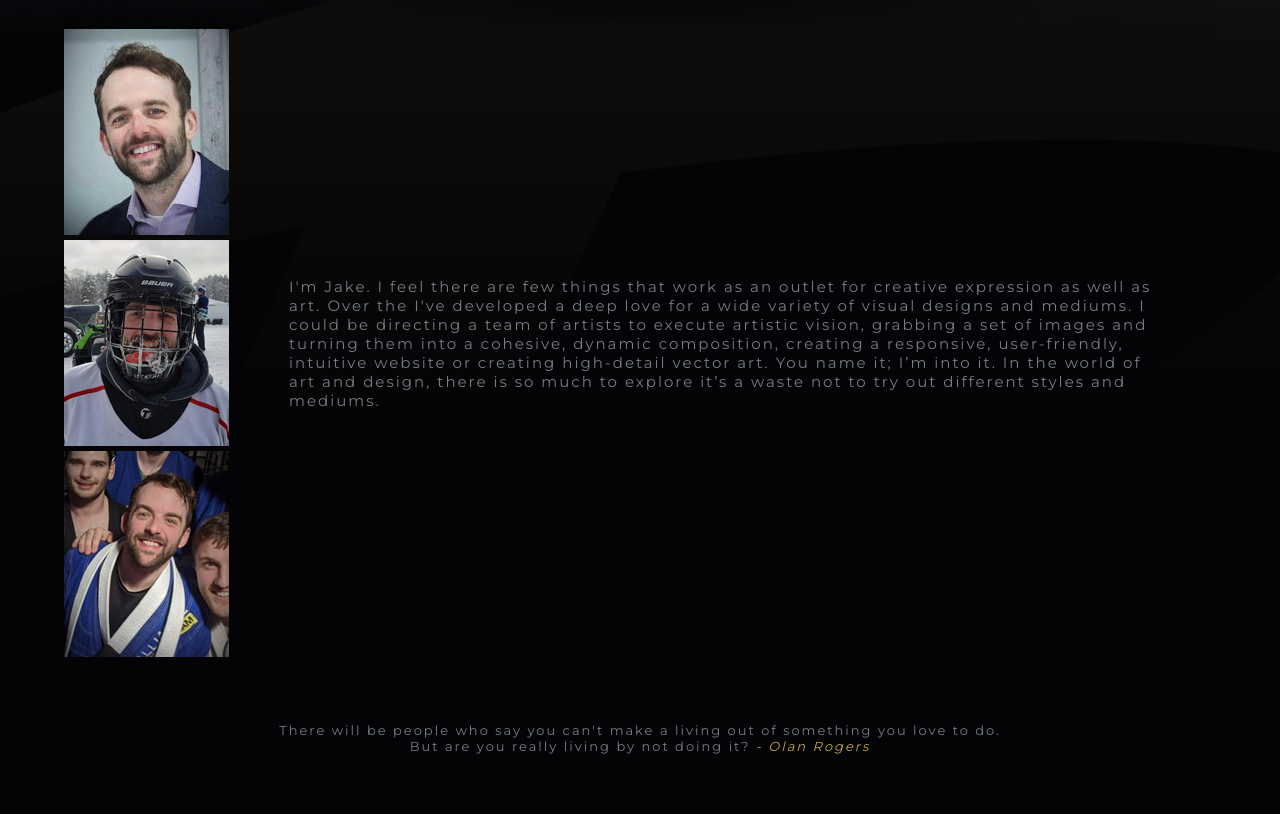
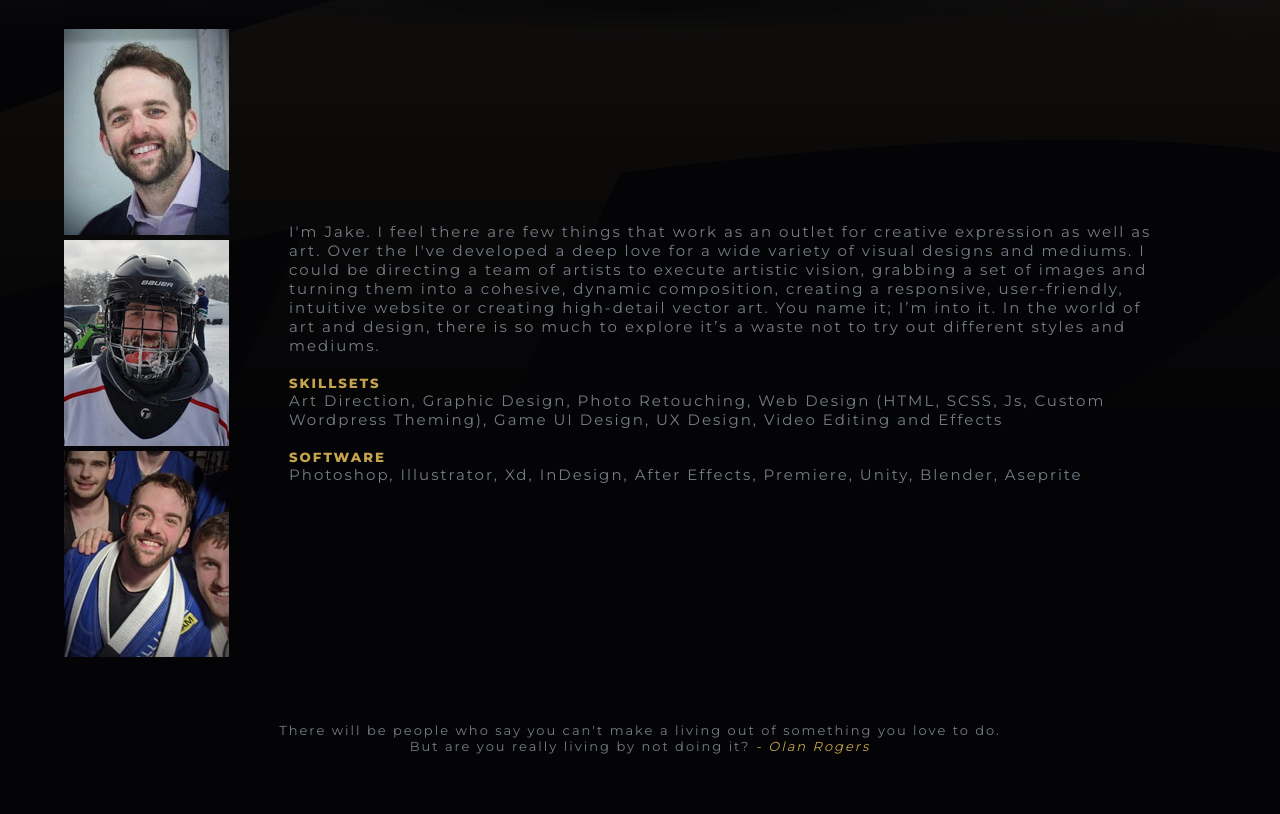
Before and after one commit to jsruesch/jsr5, a PHP site: page /about.php in a window 1280 px wide. Shown: the part 126-940 px from the top of the page. Run offline with PHP 8.4, Linux system fonts and the light colour scheme.

Commit message:
ok now Im actually done for the night

```diff
--- a/about.php
+++ b/about.php
@@ -25,6 +25,18 @@
                             I'm Jake. I feel there are few things that work as an outlet for creative expression as well as art. Over the I've developed a deep love for a wide variety of visual designs and mediums. I could be directing a team of artists to execute artistic vision, grabbing a set of images and turning them into a cohesive, dynamic composition, creating a responsive, user-friendly, intuitive website or creating high-detail vector art. You name it; I’m into it. In the world of art and design, there is so much to explore it’s a waste not to try out different styles and mediums.
                             </p>
                         </div>
+                        <div class="full">
+                            <h5 class="text-gold">Skillsets</h5>
+                            <p class="text-grey">
+                            Art Direction, Graphic Design, Photo Retouching, Web Design (HTML, SCSS, Js, Custom Wordpress Theming), Game UI Design, UX Design, Video Editing and Effects
+                            </p>
+                        </div>
+                        <div class="full mar20-top">
+                            <h5 class="text-gold">Software</h5>
+                            <p class="text-grey">
+                            Photoshop, Illustrator, Xd, InDesign, After Effects, Premiere, Unity, Blender, Aseprite
+                            </p>
+                        </div>
                     </div>
 
                 </div>
--- a/stylesheets/style.css
+++ b/stylesheets/style.css
@@ -761,6 +761,10 @@ h4 {
   font-weight: 400;
   letter-spacing: 0.125rem; }
 
+h5 {
+  font-weight: 800;
+  letter-spacing: 0.125rem; }
+
 ::selection {
   background: black;
   color: white; }
--- a/stylesheets/style.scss
+++ b/stylesheets/style.scss
@@ -77,6 +77,10 @@
 
  h4{
    font-weight: 400;
+   letter-spacing: 0.125rem;
+ }
+ h5{
+   font-weight: 800;
    letter-spacing: 0.125rem;
  }
 
```
Also changed, not shown: stylesheets/style.min.css, 1 other file. Lines whose indentation alone changed are shown as unchanged.
